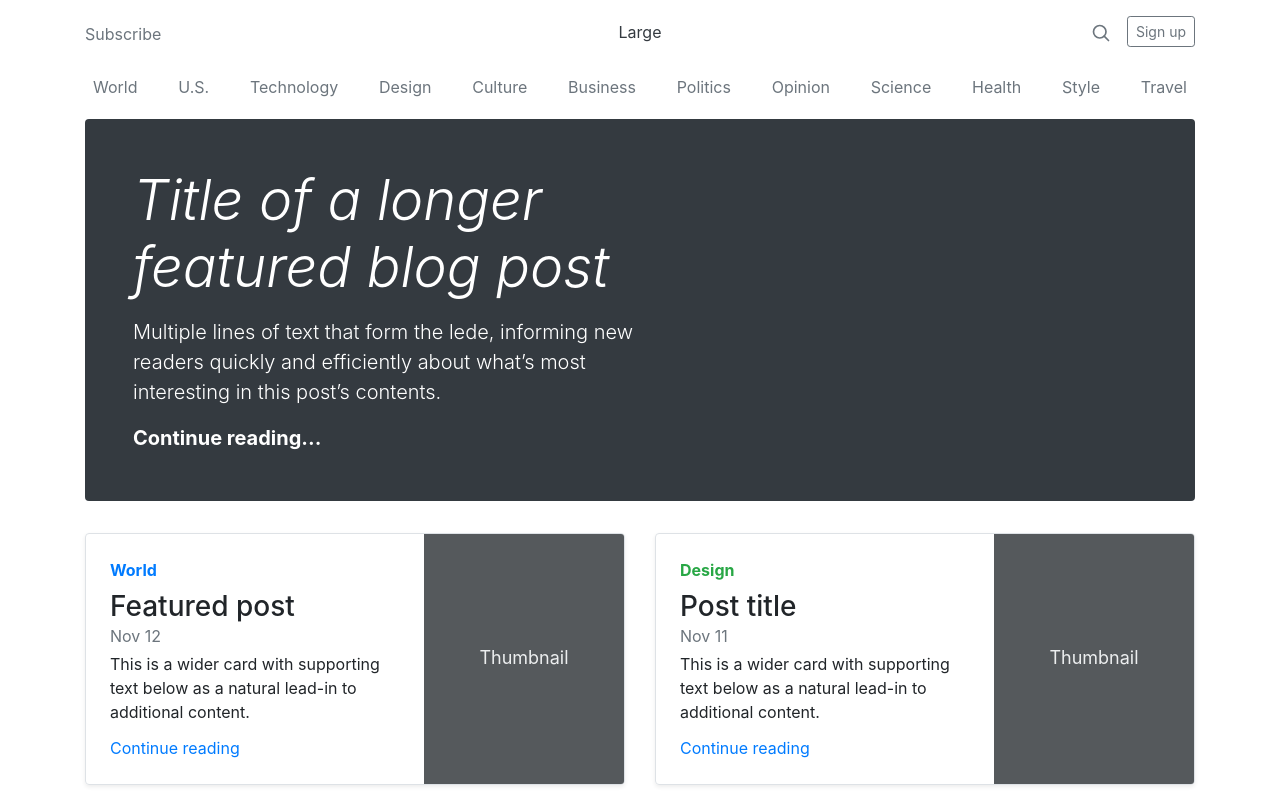
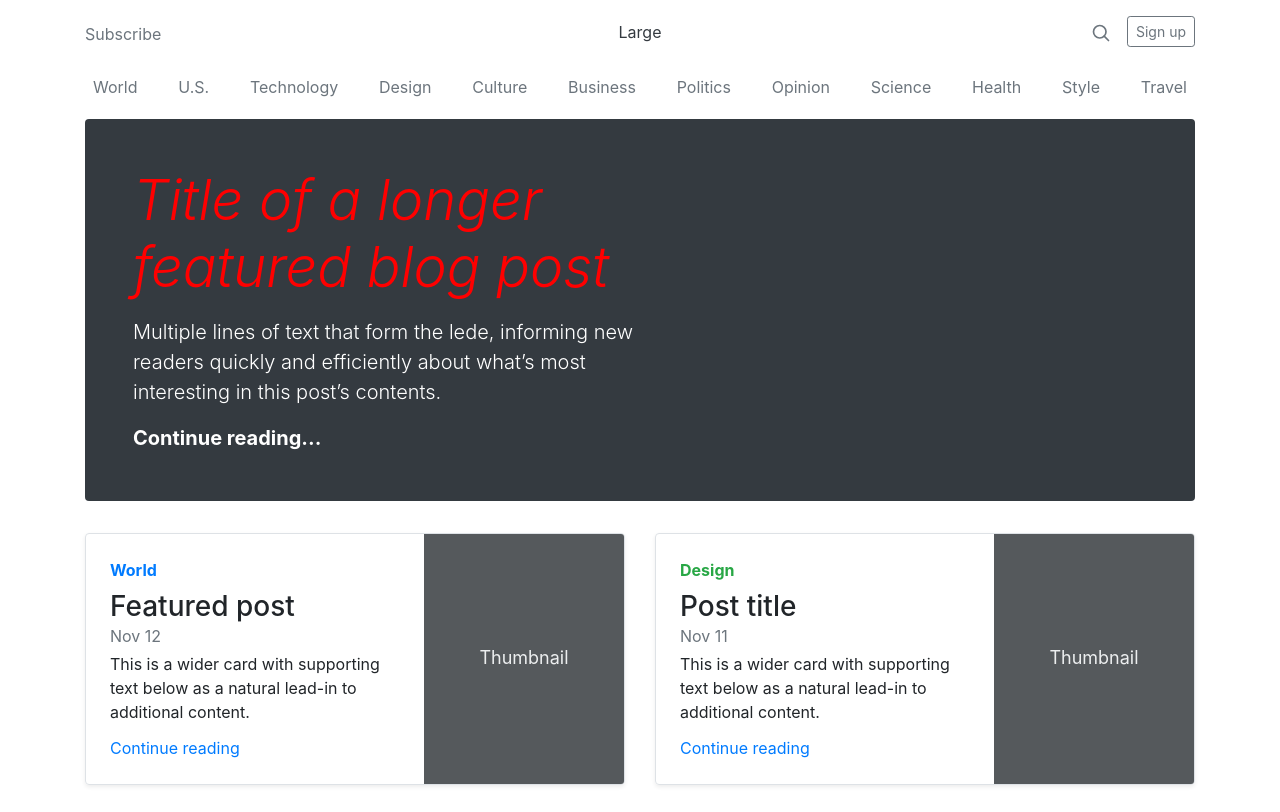
Before and after one commit to javaid05/M2D7, a plain HTML site: page index.html in a window 1280 px wide. Shown: the top 812 px of the page. Drawn offline with nearby package versions, Linux system fonts and the light colour scheme.

Commit message:
ex1 change color to h1 of jumbtron

```diff
--- a/index.html
+++ b/index.html
@@ -41,7 +41,7 @@
     />
     <meta name="generator" content="Jekyll v3.8.5" />
     <title>Blog Template · Bootstrap</title>
-
+    <link rel="stylesheet" href="style.css" />
     <link
       rel="canonical"
       href="https://getbootstrap.com/docs/4.3/examples/blog/"
--- /dev/null
+++ b/style.css
@@ -0,0 +1,17 @@
+/*
+            EX1) Write a selector to target the h1 in jumbotron
+            EX2) Write a selector to target every children of the navbar
+            EX3) Write a selector to target the "continue reading..." inside the jumbotron
+            EX4) Write a selector to target the first blogpost
+            EX5) Write a selector to target the "even" links in the navbar
+            EX6) Write a selector to target the last blog post
+            EX7) Write a selector to target all the li into the first ordered-list in the sidebar ( Archives )
+            EX8) Write a selector to target the second post author
+            EX9) Write a selector to target the "back to top" link     #### EXTRA Try doing it without targeting the footer element directly
+            EX10) Write a selector to target the footer
+        */
+
+/*EX1) Write a selector to target the h1 in jumbotron*/
+.jumbotron h1 {
+  color: red;
+}
```
